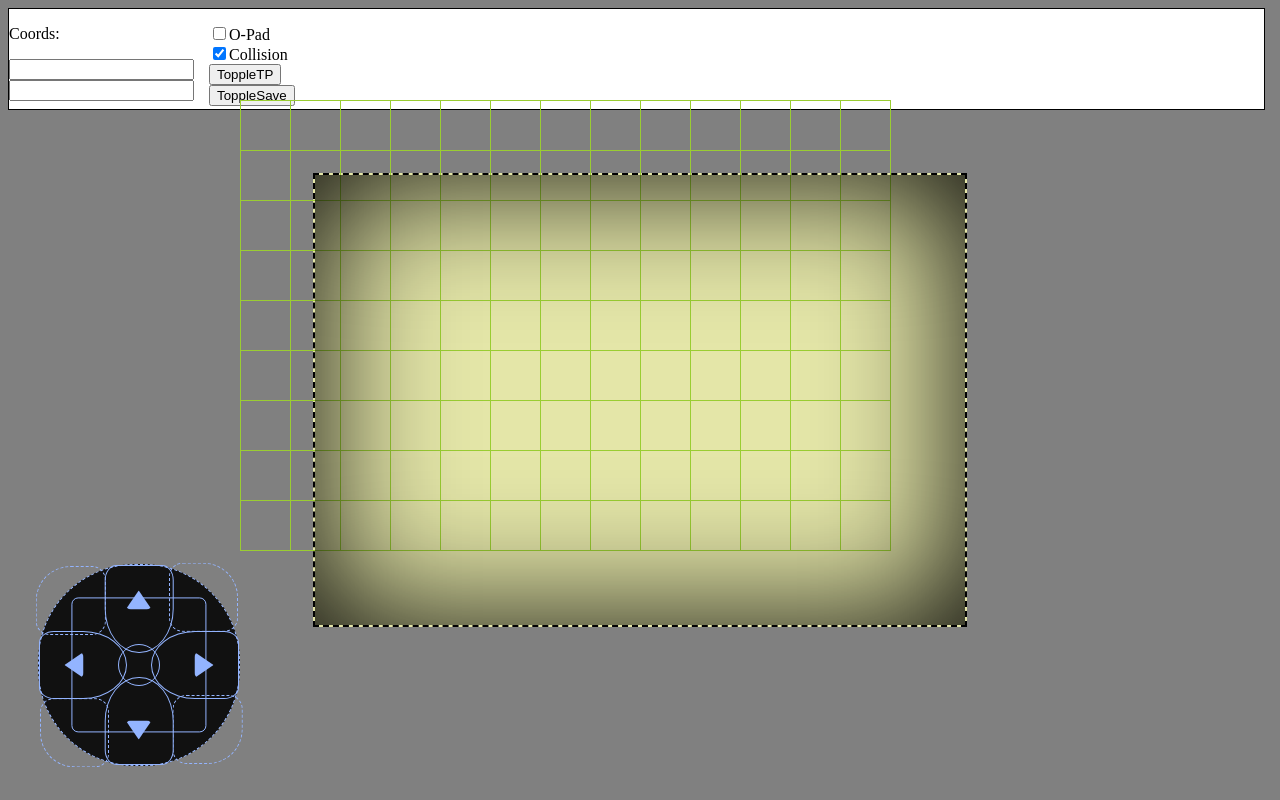
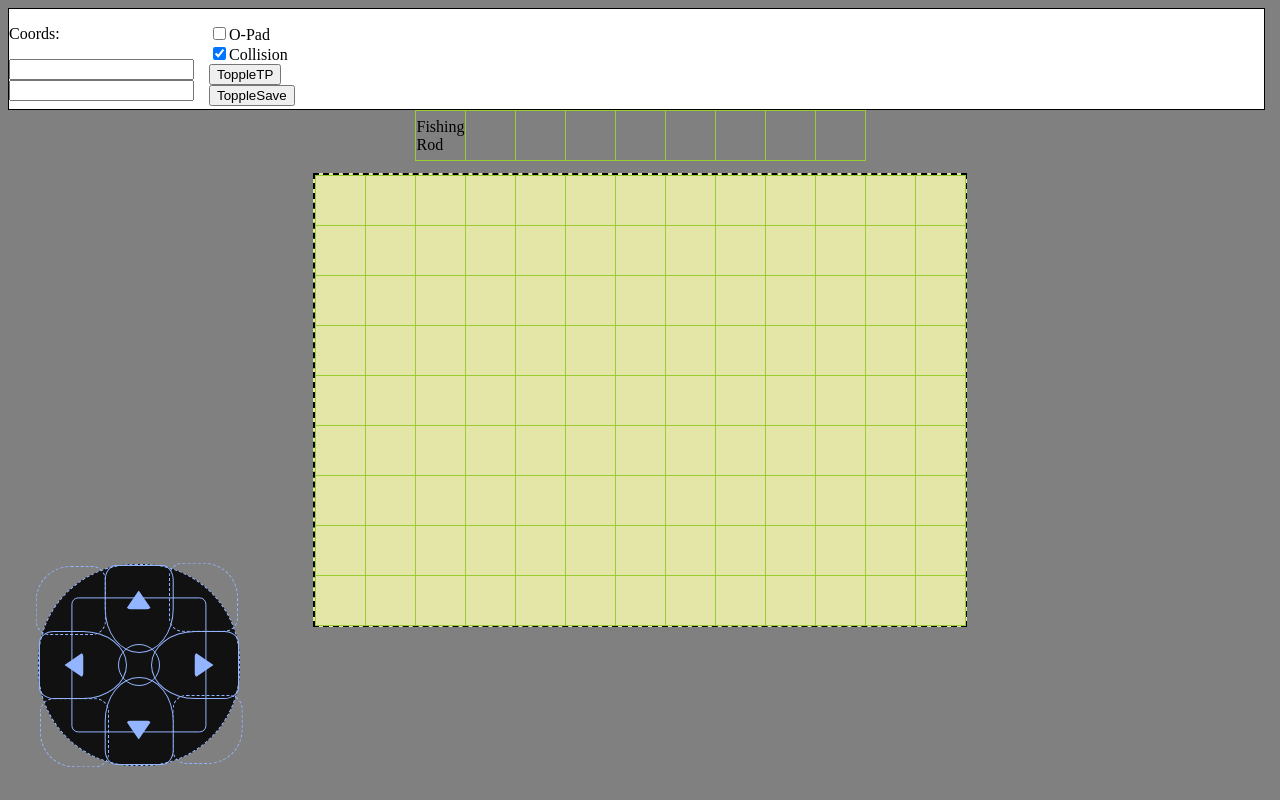
Before and after one commit to ToppleGame/ToppleGame.github.io, a plain HTML site: page index.html in a window 1280 px wide. Drawn offline with Linux system fonts and the light colour scheme; no server answers.

Commit message:
Update index.html

```diff
--- a/index.html
+++ b/index.html
@@ -11,12 +11,13 @@
 	<script src="https://www.gstatic.com/firebasejs/8.3.1/firebase-auth.js"></script>
 	<script src="https://www.gstatic.com/firebasejs/8.3.1/firebase-database.js"></script>
 </head>
-<body onkeydown="keyCheck()">
+<body onkeydown="keyCheck()" onkeyup="checkKey()">
 	<div class="data">
+		<div id="player"></div>
 		<div id="playerdata">
 			<p id="Name"></p>
 			<div id="coords">
-				<p id="coordsxy">Coords: </p>
+				<p id="coordsxy" onclick="rep()">Coords: </p>
 			</div>
 			<input type="number" id="x"><br>
 			<input type="number" id="y">
@@ -24,14 +25,22 @@
 		<div id="buttons">
 			<input type="checkbox" id="PadSwitch" onchange="ToppleSwitch()"><label for="PadSwitch">O-Pad</label><br>
 			<input type="checkbox" id="CollisionCheck" checked><label for="CollisionCheck">Collision</label><br>
+			<!-- <button onclick="ToppleOut()">ToppleOut</button><br> -->
 			<button onclick="ToppleTP()">ToppleTP</button><br>
 			<button onclick="Save()">ToppleSave</button>
 		</div>
 	</div>
-	<div id="Game_Screen">
+	<div id="Game_Screen" class="Screen">
+		<!-- <div id="Login">
+			<input type="email" placeholder="email" id="email">
+			<input type="text" placeholder="username" id="username">
+			<input type="text" placeholder="password" id="password">
+			<input type="button" value="Login" onclick="ToppleLogin()">
+		</div> -->
 		<table id="grid"></table>
 	</div>
-	<div class="vignette"></div>
+	<div id="vignette" class="Screen"></div>
+	<table id="HotBar" align="center"></table>
 	<div class="set wire" id="pad">
 	  <nav class="d-pad" id="wirepad">
 		<a class="up" onclick="ToppleMove(1)" href="#"></a>
```
